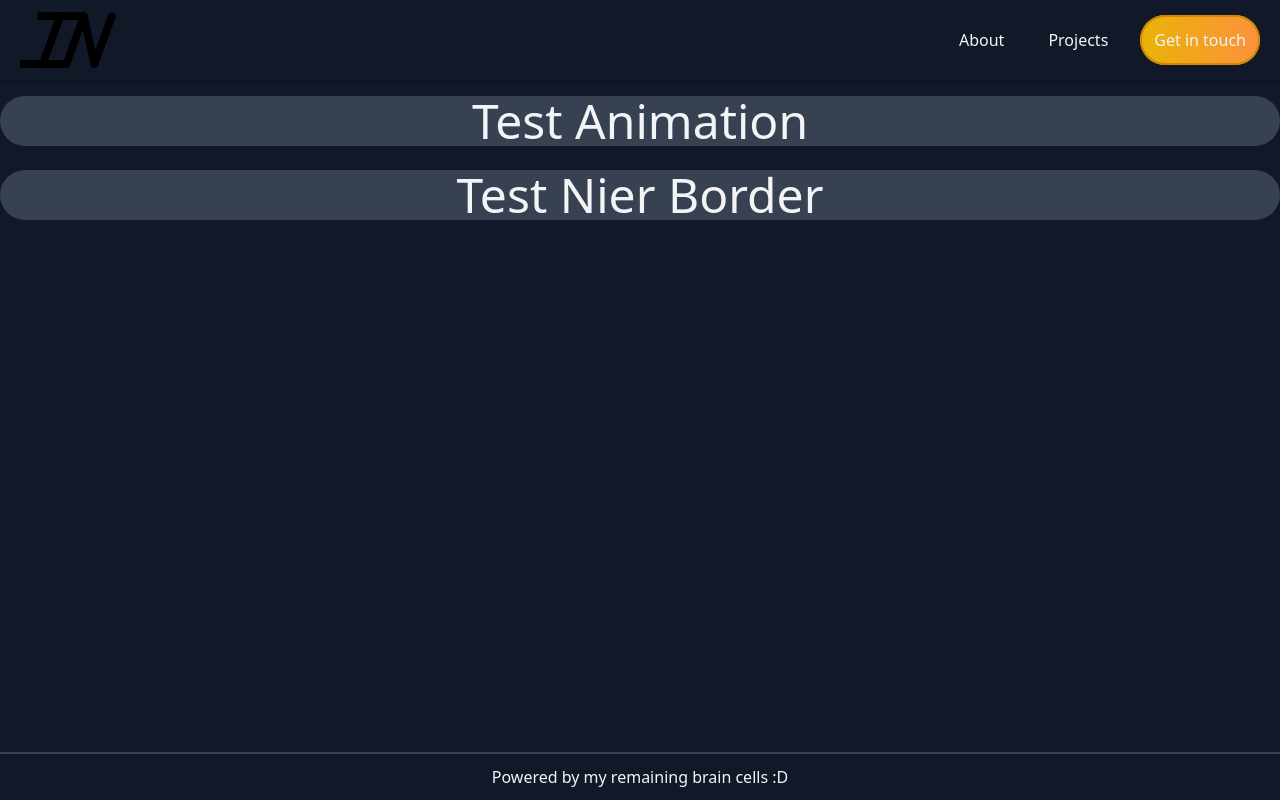
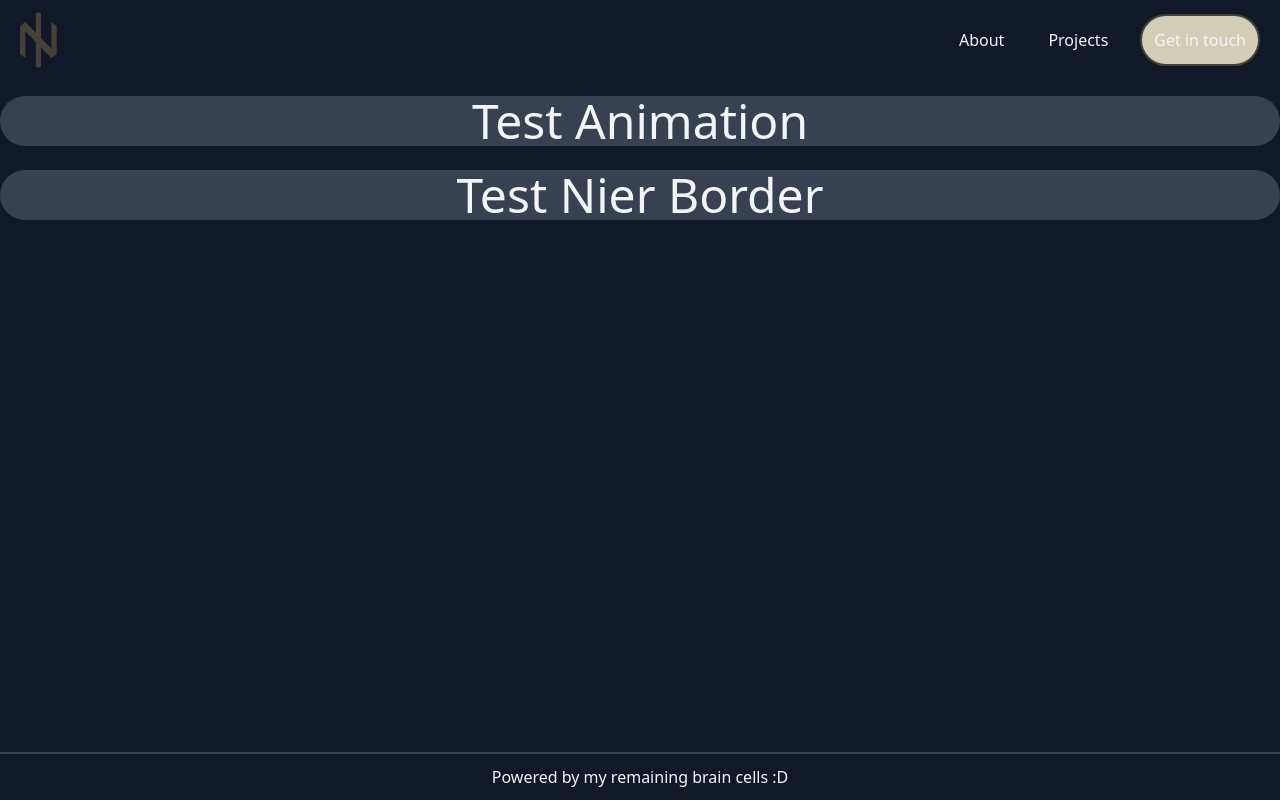
Before and after one commit to NorthPhoenix/Personal-Website, a Next.js app in the folder project/: page / in a window 1280 px wide. Built offline with nearby package versions, Linux system fonts and the light colour scheme.

Commit message:
Inproved Navbar

```diff
--- a/project/components/header.tsx
+++ b/project/components/header.tsx
@@ -1,30 +1,35 @@
-import Image from "next/image";
 import Link from "next/link";
-import Logo from "../public/design/logo.svg";
 
-const Header = () => {
+const Navbar = () => {
     return (
-        <div className='flex h-20 w-full flex-row items-center justify-between px-5 shadow-md '>
-            <Link href={"/"} className='h-full object-contain py-3'>
-                <Image src={Logo} alt='Home' className=' h-full w-auto' />
+        <nav className=' h-20 w-full bg-transparent'>
+            <div className='mx-auto flex h-full max-w-7xl flex-row items-center justify-between px-5'>
+                <Link
+                    href={"/"}
+                    className='h-full object-contain py-3 transition-transform hover:scale-105 '>
+                    <svg
+                        className='h-full w-auto fill-nier-700'
+                        width='392'
+                        height='598'
+                        viewBox='0 0 392 598'
+                        xmlns='http://www.w3.org/2000/svg'>
+                        <path d='M57 491.5L0 448L0.5 149L56.5 106L168.5 220.5V21.5L196.5 0L224.5 21.5V278L335.5 391V106L391.5 149V448.5L335 492L224.5 378.5V576.5L196 598L168.5 576.5V321L57 206.5V491.5Z' />
+                    </svg>
                 </Link>
                 <ul className='flex w-auto flex-row items-center gap-x-5'>
-                <li className=' p-3'>
+                    <li className=' p-3 transition hover:scale-105'>
                         <a href='#about'>About</a>
                     </li>
-                <li className=' p-3'>
+                    <li className=' p-3 transition hover:scale-105'>
                         <a href='#projects'>Projects</a>
                     </li>
-                <li>
-                    <Link
-                        className='rounded-full border-2 border-yellow-600 bg-gradient-to-r from-yellow-500 to-orange-400 p-3'
-                        href='/connect'>
-                        Get in touch
-                    </Link>
+                    <li className='rounded-full border-2 border-nier-700 bg-nier-300 p-3 transition duration-300 ease-in-out hover:scale-105 hover:bg-nier-400'>
+                        <Link href='/connect'>Get in touch</Link>
                     </li>
                 </ul>
             </div>
+        </nav>
     );
 };
 
-export default Header;
+export default Navbar;
```
Also changed, not shown: project/public/design/logo.svg (deleted). Lines whose indentation alone changed are shown as unchanged.
